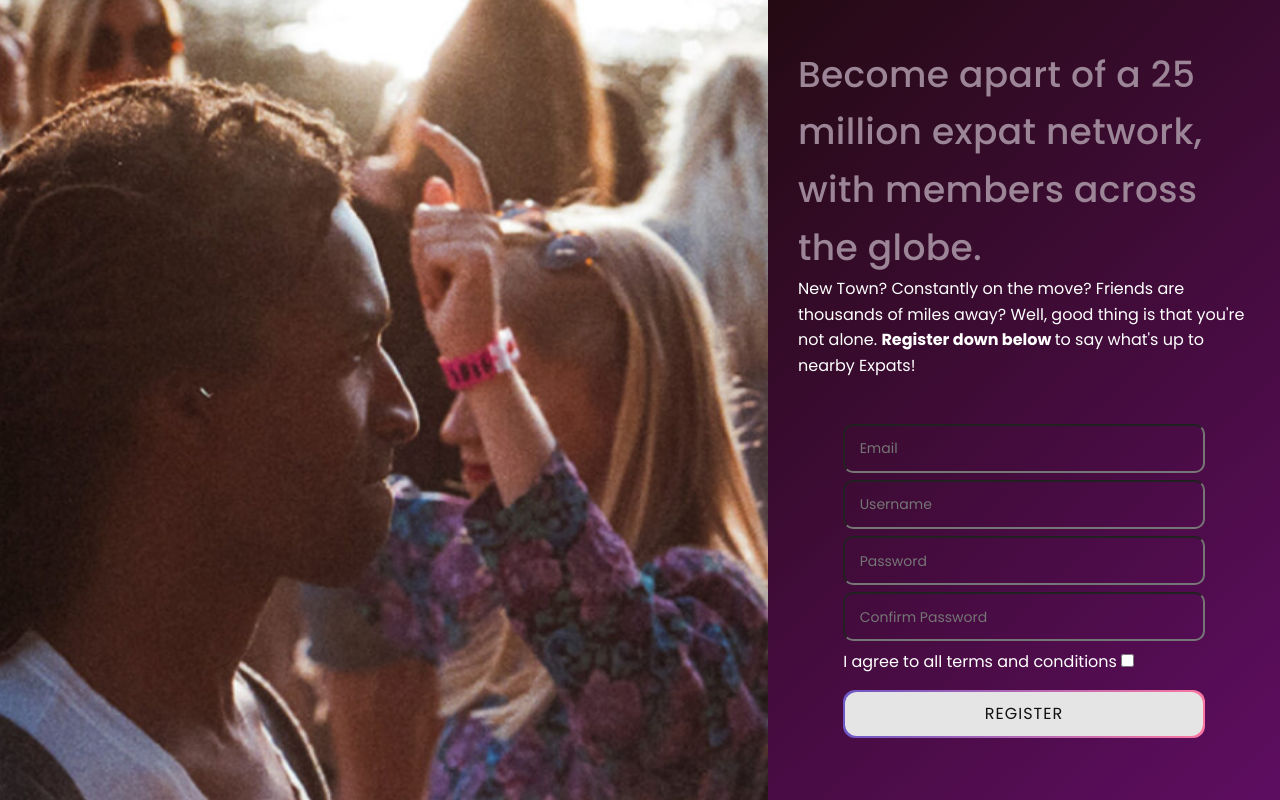
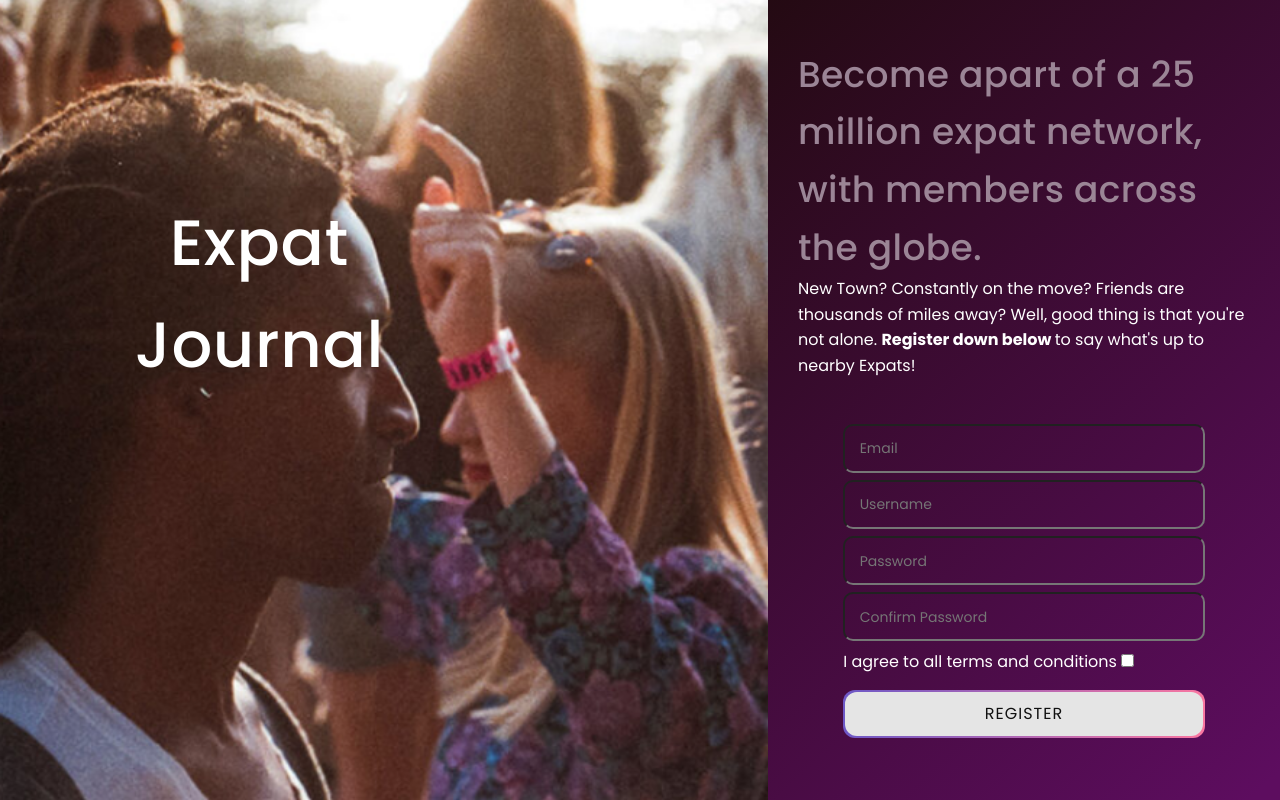
Before and after one commit to Build-Week-Expat-Journal/FE, a React (Create React App) app in the folder frontend/: page /register in a window 1280 px wide. Built offline with nearby package versions, Linux system fonts and the light colour scheme.

Commit message:
added H1 to background image

```diff
--- a/frontend/src/components/RegisterMain.js
+++ b/frontend/src/components/RegisterMain.js
@@ -14,6 +14,13 @@ const RegisterMain = ({ values, errors, touched }) => {
     background: url(${bgImg});
     background-size: cover;
     background-position: center;
+    `
+
+    const H1 = styled.h1`
+    color: white;
+    margin-right: 30%;
+    text-align: center;
+    margin-top: 15%;
     `
 
     const RightSection = styled.div`
@@ -92,6 +99,7 @@ const RegisterMain = ({ values, errors, touched }) => {
 
     return (
         <RegisterMain>
+            <H1>Expat<br />Journal</H1>
             <RightSection>
                 <TopContent>
                     <h2>
```
